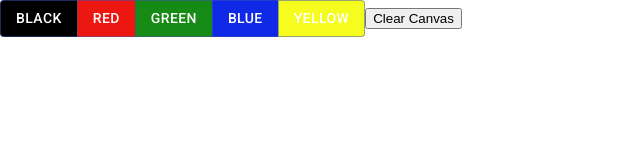
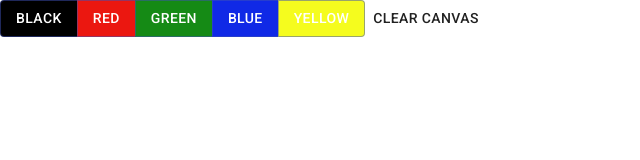
Before and after one commit to tedkahl/Pennapps-Lecturely, a React (Create React App) app in the folder frontend/: page /board/1 in a window 1280 px wide. Shown: the top 160 px of the page, without its empty margins (0-640 px from the left). Built offline with nearby package versions, Linux system fonts and the light colour scheme; no server answers.

Commit message:
clear button works

```diff
--- a/frontend/src/pages/Board.js
+++ b/frontend/src/pages/Board.js
@@ -16,20 +16,8 @@ const Board = () => {
     // --------------- getContext() method returns a drawing context on the canvas-----
 
     const canvas = canvasRef.current;
-    const test = colorsRef.current;
     const context = canvas.getContext("2d");
-
-    // ------------------------------- clear canvas -----------------------------------
-
-    const clearbtn = document.getElementsByClassName("clear");
     let drawing = false;
-
-    const clearCanvas = (e) => {
-      context.clearRect(0, 0, canvas.width, canvas.height);
-      console.log("clicked");
-    };
-
-    clearbtn[0].addEventListener("click", clearCanvas, false);
 
     // ------------------------------- create the drawline ----------------------------
 
@@ -125,11 +113,6 @@ const Board = () => {
 
     // -------------- make the canvas fill its parent component -----------------
 
-    const onResize = () => {
-      canvas.width = window.innerWidth;
-      canvas.height = window.innerHeight;
-    };
-
     window.addEventListener("resize", onResize, false);
     onResize();
 
@@ -143,6 +126,12 @@ const Board = () => {
     socketRef.current = io.connect("/");
     socketRef.current.on("drawing", onDrawingEvent);
   }, []);
+
+  const onResize = () => {
+    const canvas = canvasRef.current;
+    canvas.width = window.innerWidth;
+    canvas.height = window.innerHeight;
+  };
 
   // ------------- The Canvas and color elements --------------------------
 
@@ -198,7 +187,7 @@ const Board = () => {
             Yellow
           </Button>
         </ButtonGroup>
-        <button className="clear">Clear Canvas</button>
+        <Button onClick={() => onResize()}>Clear Canvas</Button>
       </div>
     </div>
   );
```
